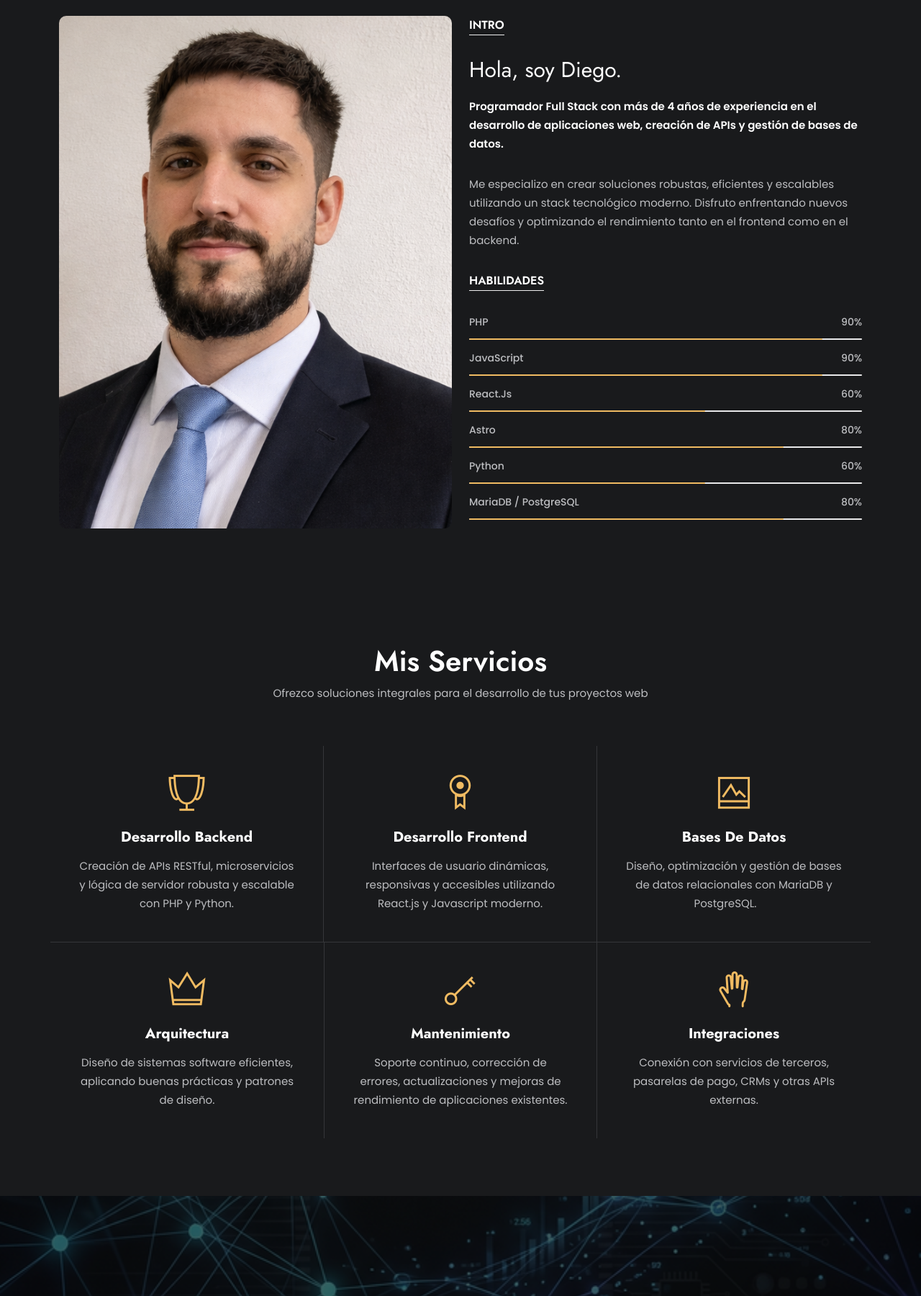
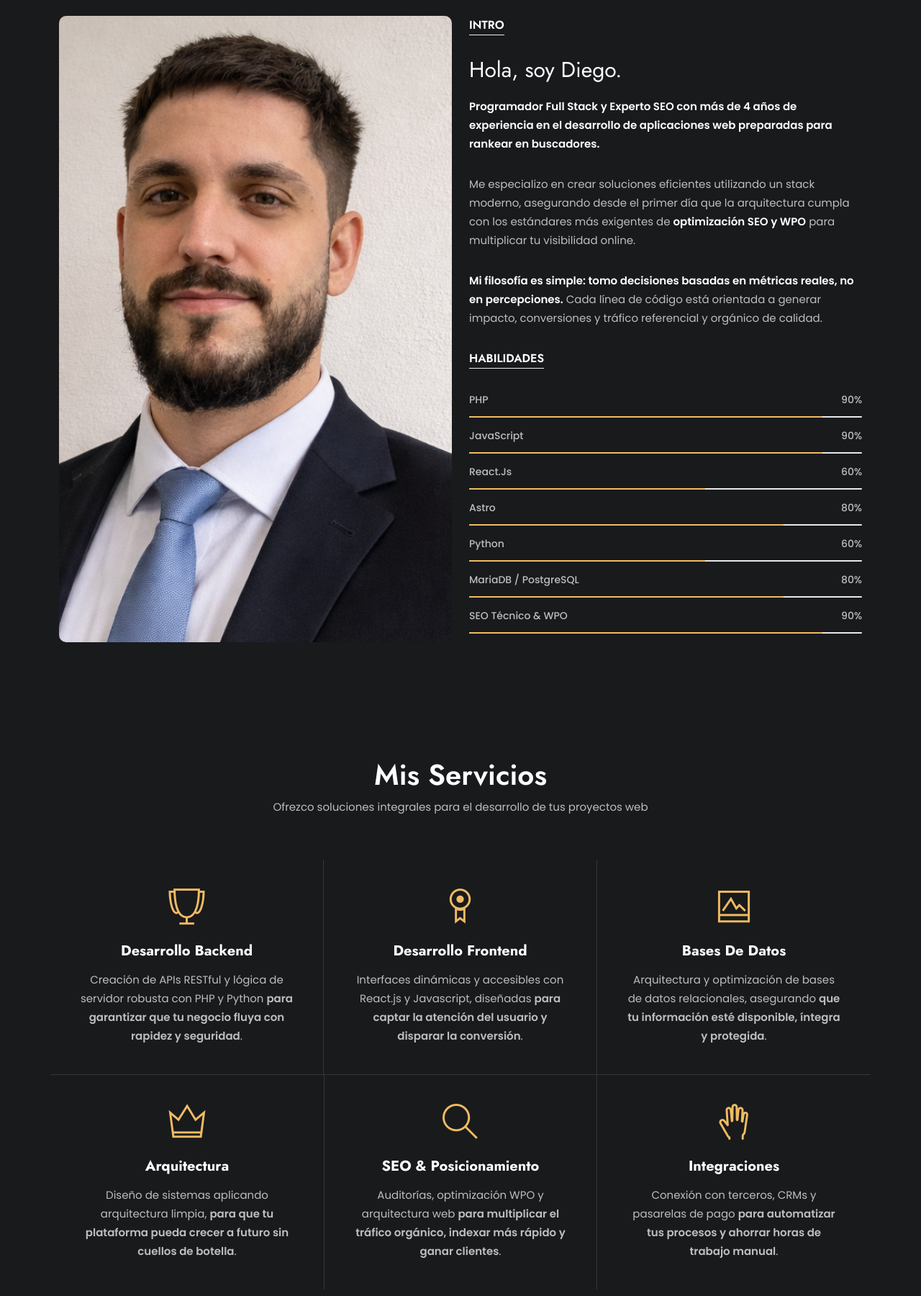
Before and after one commit to Vagatta/portfolio, a plain HTML site: page index.html in a window 1280 px wide. Shown: the part 1000-2800 px from the top of the page at 72% size. Drawn offline with Linux system fonts and the light colour scheme; animation ran at ten frames a second.

Commit message:
Mejora del portfolio: enfoque en conversión SEO, corrección de accesibilidad en botones del hero y ajuste de layout

```diff
--- a/index.html
+++ b/index.html
@@ -84,7 +84,7 @@
 					<div class="about_me_content">
 						<span> - Hola, soy Diego y soy</span>
 						<h1 class="typewrite" data-period="2000"
-							data-type='[ "PROGRAMADOR FULL STACK", "BACKEND DEVELOPER", "FRONTEND DEVELOPER"]'>
+							data-type='[ "PROGRAMADOR FULL STACK", "BACKEND DEVELOPER", "FRONTEND DEVELOPER", "EXPERTO EN SEO"]'>
 							<span class="wrap"></span>
 						</h1>
 					</div>
@@ -101,6 +101,15 @@
 						<div class="single-basic-info">
 							<p>Experiencia: <br /><span>+4 Años</span></p>
 						</div>
+					</div>
+					<div class="hero-actions" style="margin-top: 30px; position: relative; z-index: 10;">
+						<a href="#portfolio" class="btn btn-lg contact_btn"
+							style="margin-right: 15px; margin-bottom: 15px; padding: 12px 30px; font-weight: 600; text-transform: uppercase;">Ver
+							mis proyectos</a>
+						<a href="#contact" class="btn btn-lg"
+							style="margin-bottom: 15px; padding: 12px 30px; border: 2px solid white; color: white; background-color: transparent; font-weight: 600; text-transform: uppercase; transition: all 0.3s ease;"
+							onmouseover="this.style.backgroundColor='white'; this.style.color='black';"
+							onmouseout="this.style.backgroundColor='transparent'; this.style.color='white';">¿Hablemos?</a>
 					</div>
 				</div><!-- END COL-->
 			</div><!--- END ROW -->
@@ -127,11 +136,16 @@
 					<div class="about_info">
 						<h4>Intro</h4>
 						<h3>Hola, soy Diego.</h3>
-						<p><strong>Programador Full Stack con más de 4 años de experiencia en el desarrollo de
-								aplicaciones web, creación de APIs y gestión de bases de datos.</strong></p>
-						<p>Me especializo en crear soluciones robustas, eficientes y escalables utilizando un stack
-							tecnológico moderno. Disfruto enfrentando nuevos desafíos y optimizando el rendimiento tanto
-							en el frontend como en el backend.</p>
+						<p><strong>Programador Full Stack y Experto SEO con más de 4 años de experiencia en el
+								desarrollo de
+								aplicaciones web preparadas para rankear en buscadores.</strong></p>
+						<p>Me especializo en crear soluciones eficientes utilizando un stack moderno, asegurando desde
+							el primer día que la arquitectura cumpla con los estándares más exigentes de
+							<strong>optimización SEO y WPO</strong> para multiplicar tu visibilidad online.
+						</p>
+						<p><strong>Mi filosofía es simple: tomo decisiones basadas en métricas reales, no en
+								percepciones.</strong> Cada línea de código está orientada a generar impacto,
+							conversiones y tráfico referencial y orgánico de calidad.</p>
 					</div>
 					<div class="skills_info">
 						<h4>Habilidades</h4>
@@ -183,6 +197,14 @@
 								<span data-percent="80"></span>
 							</div>
 						</div>
+						<div class="progress-bar-linear">
+							<p class="progress-bar-text">SEO Técnico & WPO
+								<span>90%</span>
+							</p>
+							<div class="progress-bar">
+								<span data-percent="90"></span>
+							</div>
+						</div>
 					</div>
 				</div><!-- / END COL -->
 			</div><!-- / END ROW -->
@@ -203,8 +225,9 @@
 					<div class="serviceBox sbbr">
 						<div class="service-icon"><span class="ti-cup"></span></div>
 						<h3 class="title">Desarrollo Backend</h3>
-						<p class="description">Creación de APIs RESTful, microservicios y lógica de servidor robusta y
-							escalable con PHP y Python.</p>
+						<p class="description">Creación de APIs RESTful y lógica de servidor robusta con PHP y Python
+							<strong>para garantizar que tu negocio fluya con rapidez y seguridad</strong>.
+						</p>
 					</div>
 				</div><!-- END COL -->
 				<div class="col-lg-4 col-sm-6 col-xs-12 no-padding wow fadeInUp" data-wow-duration="1s"
@@ -212,8 +235,9 @@
 					<div class="serviceBox sbbr">
 						<div class="service-icon"><span class="ti-medall-alt"></span></div>
 						<h3 class="title">Desarrollo Frontend</h3>
-						<p class="description">Interfaces de usuario dinámicas, responsivas y accesibles utilizando
-							React.js y Javascript moderno.</p>
+						<p class="description">Interfaces dinámicas y accesibles con React.js y Javascript, diseñadas
+							<strong>para captar la atención del usuario y disparar la conversión</strong>.
+						</p>
 					</div>
 				</div><!-- END COL -->
 				<div class="col-lg-4 col-sm-6 col-xs-12 no-padding wow fadeInUp" data-wow-duration="1s"
@@ -221,8 +245,9 @@
 					<div class="serviceBox sbbr sbbrnone">
 						<div class="service-icon"><span class="ti-image"></span></div>
 						<h3 class="title">Bases de Datos</h3>
-						<p class="description">Diseño, optimización y gestión de bases de datos relacionales con MariaDB
-							y PostgreSQL. &nbsp;&nbsp;&nbsp;&nbsp;&nbsp;</p>
+						<p class="description">Arquitectura y optimización de bases de datos relacionales, asegurando
+							<strong>que tu información esté disponible, íntegra y protegida</strong>.
+						</p>
 					</div>
 				</div><!-- END COL -->
 				<div class="col-lg-4 col-sm-6 col-xs-12 no-padding wow fadeInUp" data-wow-duration="1s"
@@ -230,17 +255,17 @@
 					<div class="serviceBox">
 						<div class="service-icon"><span class="ti-crown"></span></div>
 						<h3 class="title">Arquitectura</h3>
-						<p class="description">Diseño de sistemas software eficientes, aplicando buenas prácticas y
-							patrones de diseño.</p>
+						<p class="description">Diseño de sistemas aplicando arquitectura limpia, <strong>para que tu
+								plataforma pueda crecer a futuro sin cuellos de botella</strong>.</p>
 					</div>
 				</div><!-- END COL -->
 				<div class="col-lg-4 col-sm-6 col-xs-12 no-padding wow fadeInUp" data-wow-duration="1s"
 					data-wow-delay="0.5s" data-wow-offset="0">
 					<div class="serviceBox sblr">
-						<div class="service-icon"><span class="ti-key"></span></div>
-						<h3 class="title">Mantenimiento</h3>
-						<p class="description">Soporte continuo, corrección de errores, actualizaciones y mejoras de
-							rendimiento de aplicaciones existentes.</p>
+						<div class="service-icon"><span class="ti-search"></span></div>
+						<h3 class="title">SEO & Posicionamiento</h3>
+						<p class="description">Auditorías, optimización WPO y arquitectura web <strong>para multiplicar
+								el tráfico orgánico, indexar más rápido y ganar clientes</strong>.</p>
 					</div>
 				</div><!-- END COL -->
 				<div class="col-lg-4 col-sm-6 col-xs-12 no-padding wow fadeInUp" data-wow-duration="1s"
@@ -248,8 +273,8 @@
 					<div class="serviceBox">
 						<div class="service-icon"><span class="ti-hand-open"></span></div>
 						<h3 class="title">Integraciones</h3>
-						<p class="description">Conexión con servicios de terceros, pasarelas de pago, CRMs y otras APIs
-							externas.</p>
+						<p class="description">Conexión con terceros, CRMs y pasarelas de pago <strong>para automatizar
+								tus procesos y ahorrar horas de trabajo manual</strong>.</p>
 					</div>
 				</div><!-- END COL -->
 			</div><!-- END ROW -->
@@ -272,15 +297,15 @@
 				<div class="col-lg-4 col-sm-12 col-xs-12 no-padding wow fadeInUp" data-wow-duration="1s"
 					data-wow-delay="0.2s" data-wow-offset="0">
 					<div class="sp sp-two">
-						<h2 class="counter-num">20</h2>
+						<h2 class="counter-num">+20</h2>
 						<h3>Proyectos Exitosos</h3>
 					</div>
 				</div><!-- END COL -->
 				<div class="col-lg-4 col-sm-12 col-xs-12 no-padding wow fadeInUp" data-wow-duration="1s"
 					data-wow-delay="0.4s" data-wow-offset="0">
 					<div class="sp sp-four">
-						<h2 class="counter-num">100</h2>
-						<h3>% Compromiso</h3>
+						<h2 class="counter-num">98</h2>
+						<h3>% Tasa de Retención</h3>
 					</div>
 				</div><!-- END COL -->
 			</div><!-- END ROW  -->
@@ -431,11 +456,13 @@
 	<section id="contact" class="contact_us section-padding">
 		<div class="container">
 			<div class="section-title text-center">
-				<h1>Ponte en Contacto</h1>
-				<p>¿Tienes un proyecto en mente o buscas un desarrollador Full Stack? Hablemos.</p>
+				<h1>¿Nos tomamos un café virtual?</h1>
+				<p>Reserva una sesión sin compromiso. Revisamos el estado de tu proyecto, identificamos los principales
+					frenos técnicos y te entrego una <strong>hoja de ruta detallada para escalar tus
+						resultados</strong>.</p>
 			</div>
 			<div class="row">
-				<div class="col-lg-8 col-sm-12 col-xs-12 wow fadeInUp" data-wow-duration="1s" data-wow-delay="0.2s"
+				<div class="col-lg-7 col-sm-12 col-xs-12 wow fadeInUp" data-wow-duration="1s" data-wow-delay="0.2s"
 					data-wow-offset="0">
 					<div class="contact">
 						<form class="form" name="enq" method="post" action="contact.php"
@@ -465,7 +492,7 @@
 						</form>
 					</div>
 				</div><!-- END COL  -->
-				<div class="col-lg-4 col-sm-12 col-xs-12 wow fadeInUp" data-wow-duration="1s" data-wow-delay="0.3s"
+				<div class="col-lg-5 col-sm-12 col-xs-12 wow fadeInUp" data-wow-duration="1s" data-wow-delay="0.3s"
 					data-wow-offset="0">
 					<div class="address_bg">
 						<div class="single_address">
```
Also changed, not shown: imagen_corpo.png (added).
